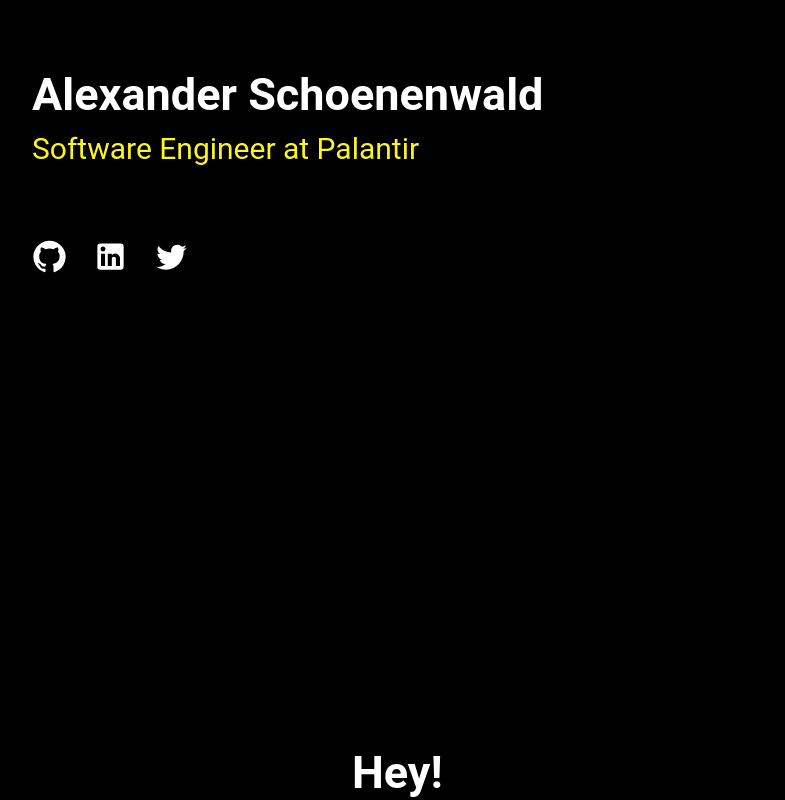
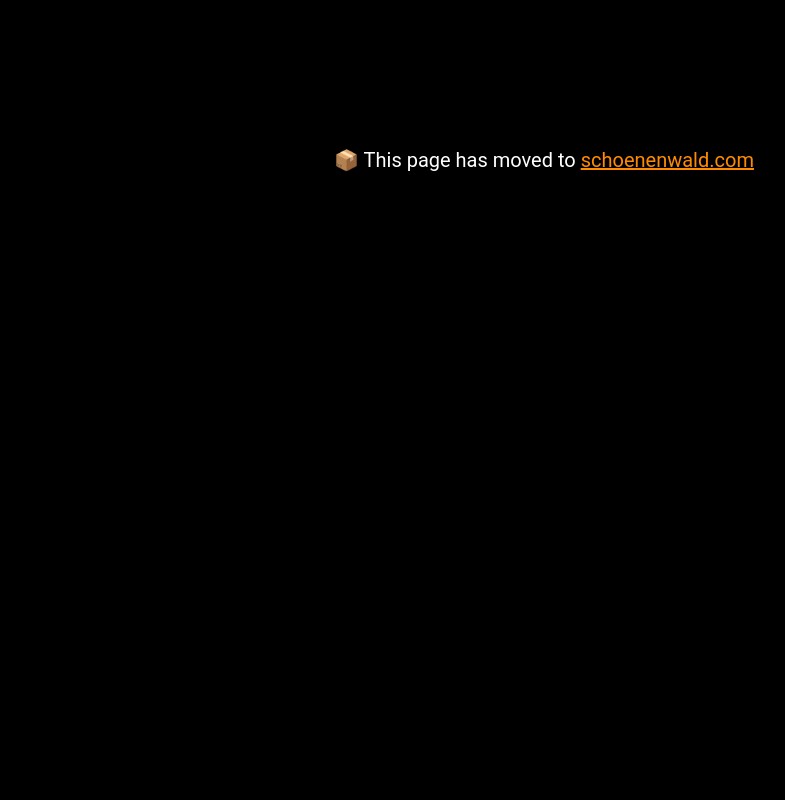
Before and after one commit to ASchwad/aschwad.github.io, a React (Create React App) app: page / in a window 1280 px wide. Shown: the part 240-1040 px from the top of the page, without its empty margins (96-881 px from the left). After the commit the page ends 800 px from the top, so only its background shows below. Built offline with nearby package versions, Linux system fonts and the light colour scheme; the HTML template or start-up script is replaced by a standard one.

Commit message:
refactor: replace portfolio with redirect to schoenenwald.com

```diff
--- a/src/App.tsx
+++ b/src/App.tsx
@@ -1,15 +1,20 @@
-import React from 'react';
-import Introduction from './components/Introduction/Introduction';
-import Projects from './components/Projects/Projects';
-import Welcome from './components/Welcome';
-
 function App() {
   return (
-    <>
-      <Welcome />
-      <Introduction />
-      <Projects />
-    </>
+    <div
+      style={{
+        minHeight: '100vh',
+        display: 'flex',
+        alignItems: 'center',
+        justifyContent: 'center',
+      }}
+    >
+      <p>
+        📦 This page has moved to{' '}
+        <a href="https://schoenenwald.com" style={{ color: '#FF8C00' }}>
+          schoenenwald.com
+        </a>
+      </p>
+    </div>
   );
 }
 
```
